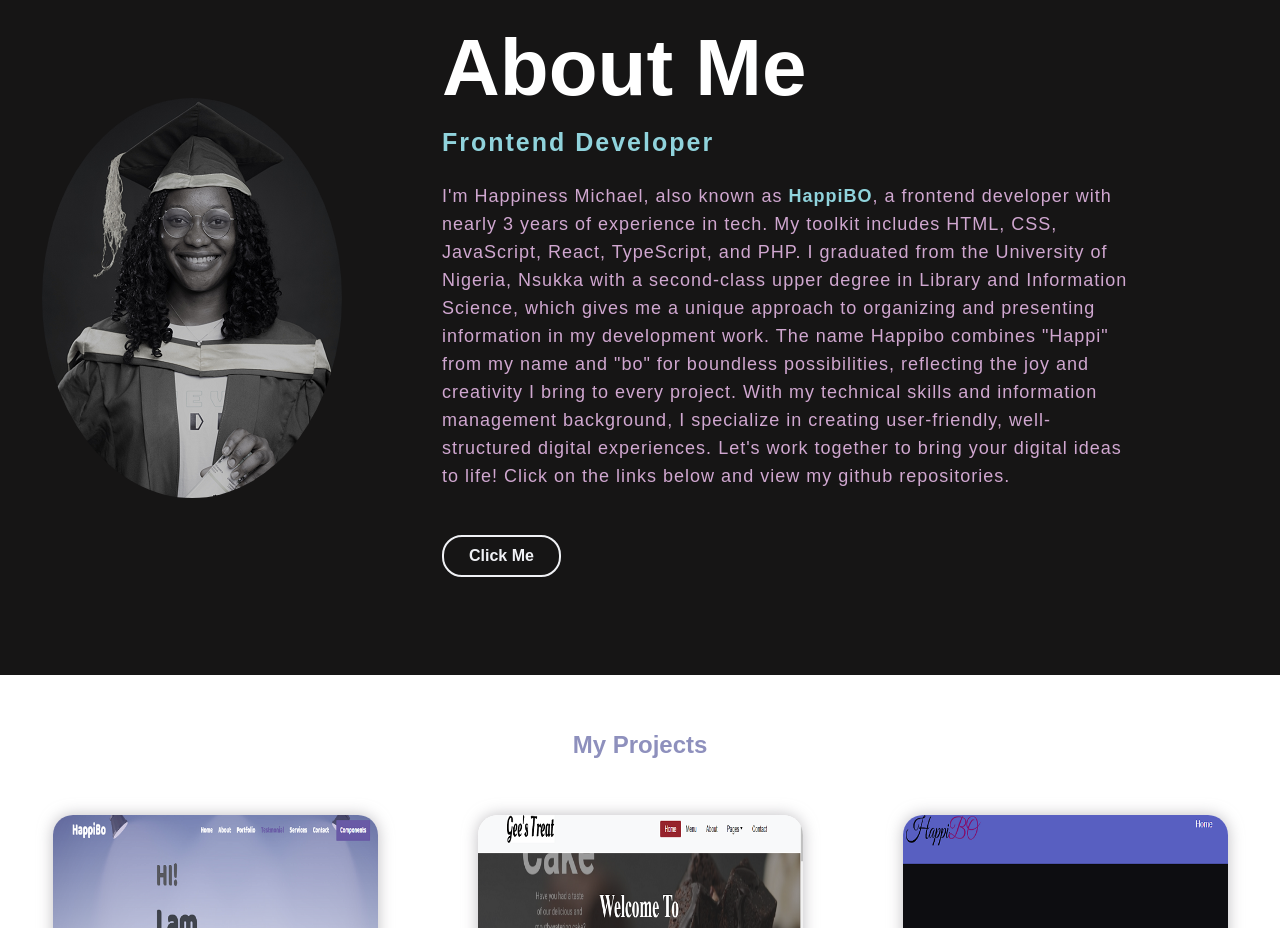
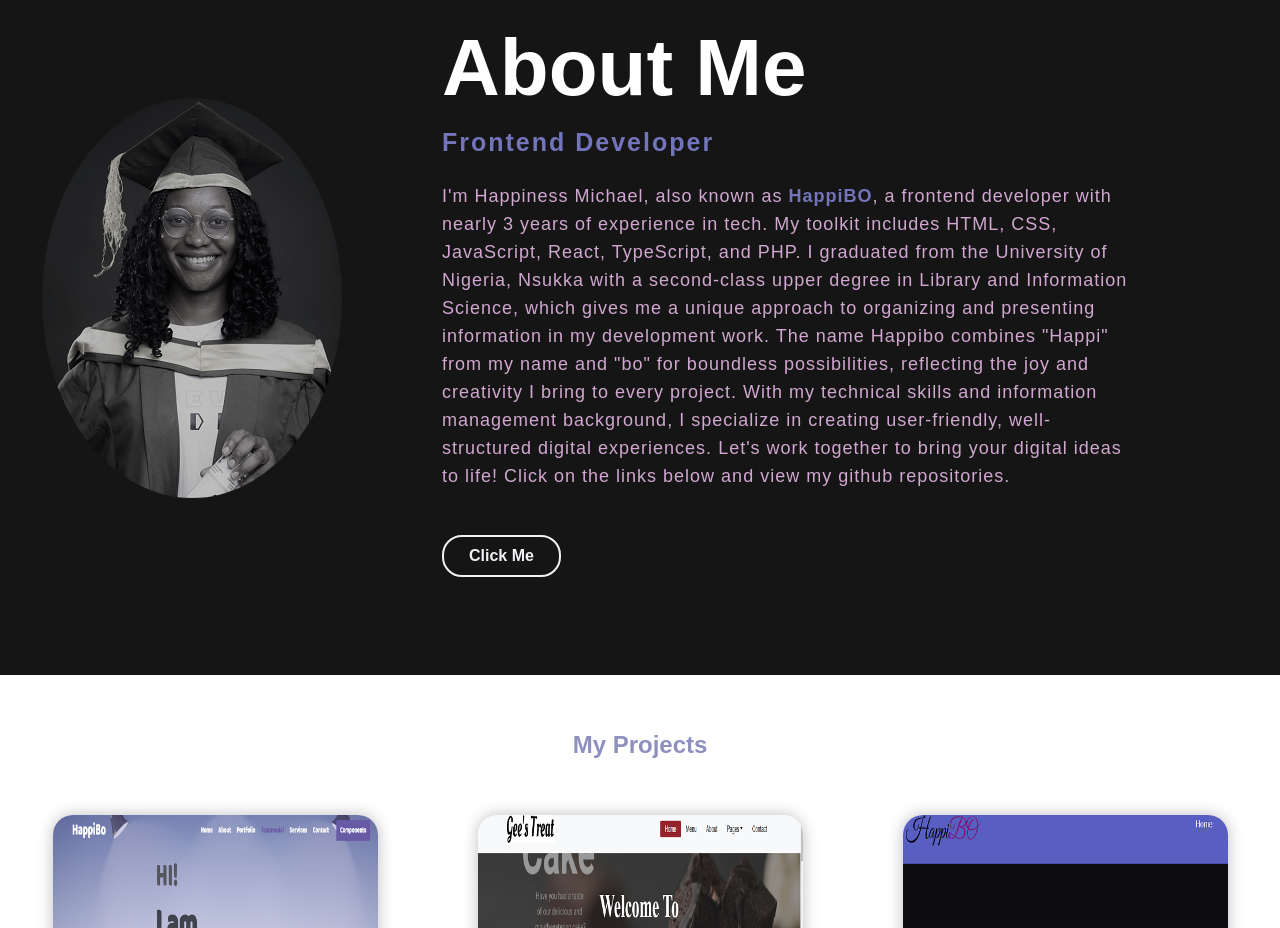
Before and after one commit to Happinesspetra/HappiBo-Porfolio, a plain HTML site: page index.html in a window 1280 px wide. Shown: the part 880-1808 px from the top of the page. Drawn offline with nearby package versions, Linux system fonts and the light colour scheme.

Commit message:
My files

```diff
--- a/styles.css
+++ b/styles.css
@@ -1516,15 +1516,15 @@ video{
 }
 
 .abt-story-text span {
-    color: #90d3dc;
+    color: #7275bb;
 }
 
 .abt-story-text span a {
-    color: #90d3dc;
+    color: #7275bb;
 }
 
 .abt-btn:hover{
-    background-color: #90d3dc;
+    background-color: #7275bb;
 }
 
 .header-item, .social-links{
```
